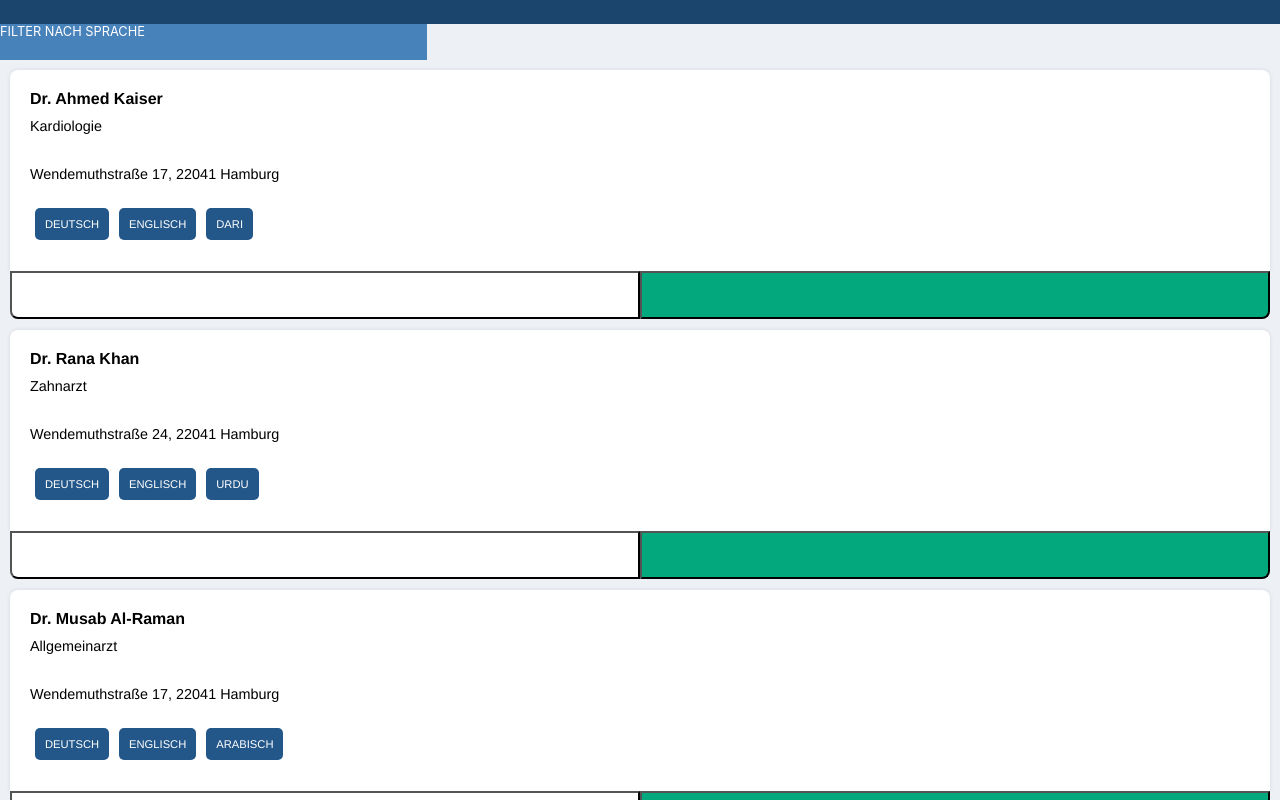
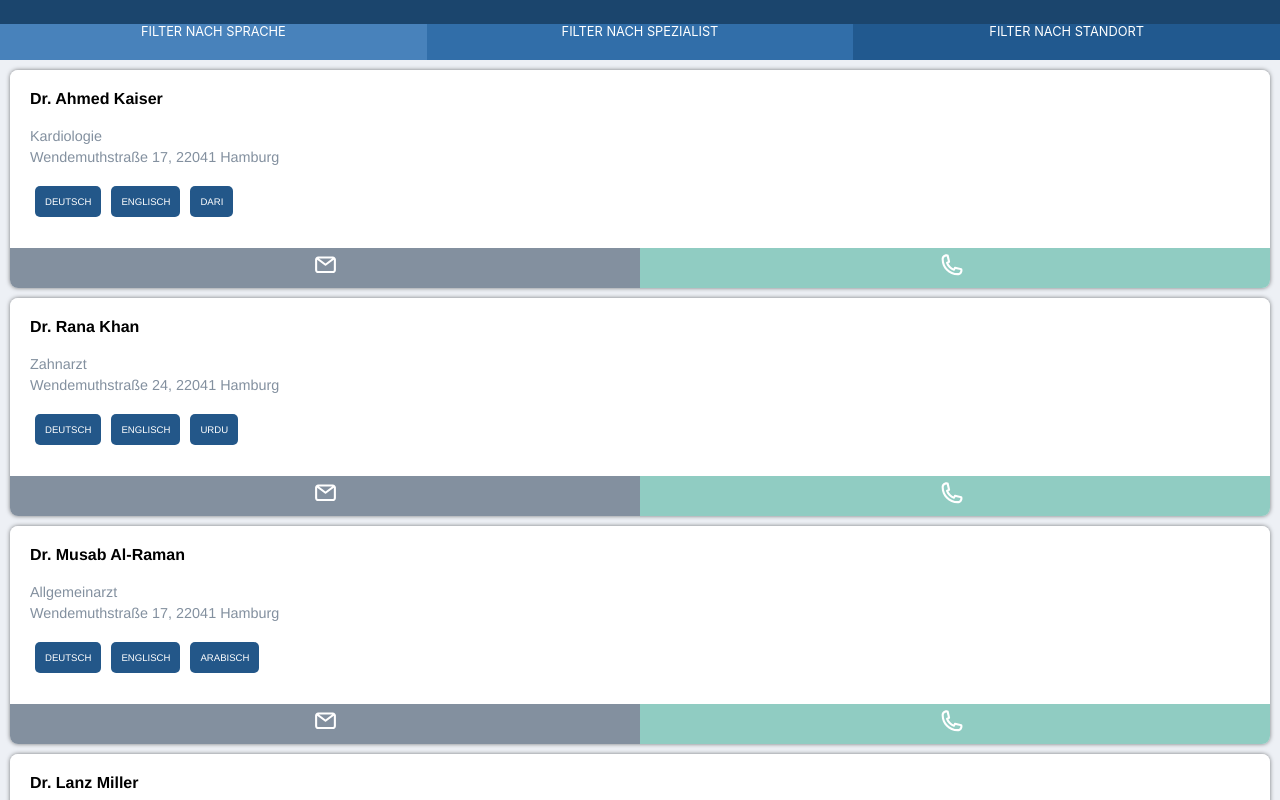
Before and after one commit to nurizai/DrLanguage, a React (Create React App) app: page / in a window 1280 px wide. Built offline with nearby package versions, Linux system fonts and the light colour scheme.

Commit message:
Add style to the cards

```diff
--- a/src/Cards.js
+++ b/src/Cards.js
@@ -1,6 +1,8 @@
 import React, { useState } from 'react'
 import styled from 'styled-components'
 import Tag from './Tag'
+import email from './icons/email.svg'
+import phone from './icons/phone.svg'
 
 
 export default function Cards({
@@ -21,6 +23,7 @@ export default function Cards({
         <div>{bereich}</div>
         <div>{adresse}</div>
         {renderTags()}
+
       </>
     )
   }
@@ -31,8 +34,8 @@ export default function Cards({
         {collapsed || renderDetails()}
       </CardStyled>
       <CardButton>
-        <CardButtonLeftStyled/>
-        <CardButtonRightStyled/>
+        <CardButtonLeftStyled><img src={email} alt="Email" /></CardButtonLeftStyled>
+        <CardButtonRightStyled><img src={phone} alt="Phone" /></CardButtonRightStyled>
       </CardButton>
     </FullCardStyled>
   )
@@ -52,21 +55,20 @@ const TagListStyled = styled.ul`
 `
 
 const CardStyled = styled.section`
-  display: grid;
-  grid-template-rows: auto 48px;
   border-radius: 8px 8px 0 0;
   background: white;
   padding: 10px;
-  box-shadow: 0 0 4px 0 rgba(0,0,0,0.10);
 
   > div {
     margin: 5px 10px 5px 10px;
     font-family: Helvetica;
     font-size: 0.9rem;
+    color: #83909f;
+    font-weight: 500;
   }
 
   > h2 {
-    margin: 10px auto 5px 10px;
+    margin: 10px auto 20px 10px;
     font-family: Helvetica;
     font-size: 1rem;
   }
@@ -77,18 +79,24 @@ display: inline;
 
 const CardButtonLeftStyled = styled.button`
 width: 50%;
-height: 48px;
-background: #FFFFFF;
+height: 40px;
+background: #83909f;
 border-radius: 0 0 0 8px;
+border: 0 solid #83909f;
 `
 
 const CardButtonRightStyled = styled.button`
 width: 50%;
-height: 48px;
-background: #03A87C;
+height: 40px;
+background: #90ccc2;
 border-radius: 0 0 8px 0;
+border: 0 solid #90ccc2;
 `
 
 const FullCardStyled = styled.div`
+grid: grid;
+grid-template-rows: 1fr auto;
 margin: 10px 10px 5px 10px;
+box-shadow: 0 0 4px 0 rgba(0,0,0,0.50);
+border-radius: 8px;
 `
--- a/src/Filter.js
+++ b/src/Filter.js
@@ -22,7 +22,9 @@ function FilterButtonLanguage({
   return (
     <>
       <FilterFirstAreaStyled onClick={() => toggleCollapsed()}>Filter nach Sprache</FilterFirstAreaStyled>
-      {collapsed && <LanguagePopup>{filtertags.map(tag => <Tag text={tag} />)}</LanguagePopup>}
+      {collapsed && <LanguagePopup>{filtertags.map(tag => <Tag key={tag} text={tag} />)}</LanguagePopup>}
+      <FilterSecondAreaStyled>Filter nach Spezialist</FilterSecondAreaStyled>
+      <FilterThirdAreaStyled>Filter nach Standort</FilterThirdAreaStyled>
     </>
   )
 }
@@ -33,13 +35,27 @@ const LanguagePopup = styled.div`
   position: absolute;
   width: 100vw;
   height: minmax(25vh);
-  background-color: #4882BB;
+  background-color: rgba(72,130,187,0.95) ;
   top: 60px;
   z-index: 1000;
   border-radius: 0 0 5px 5px;
 `
 
+const LocationPopup = styled.div`
+  box-sizing: border-box;
+  padding: 10px;
+  position: absolute;
+  width: 100vw;
+  height: minmax(25vh);
+  background-color: #316EA9;
+  top: 60px;
+  z-index: 1000;
+  border-radius: 0 0 5px 5px;
+  `
+
+
 const FilterStyled = styled.div`
+  text-align: center;
   display: grid;
   font-size: 0.8rem;
   grid-template-columns: 1fr 1fr 1fr;
--- a/src/Tag.js
+++ b/src/Tag.js
@@ -10,7 +10,7 @@ export default function Tag({ text }) {
 const TagStyled = styled.li`
   display: inline-block;
   font-family: Helvetica;
-  font-size: 0.7rem;
+  font-size: 0.6rem;
   padding: 10px 10px;
   background: #235789;
   color: white;
```
Also changed, not shown: src/icons/email.svg (added), src/icons/phone.svg (added).
